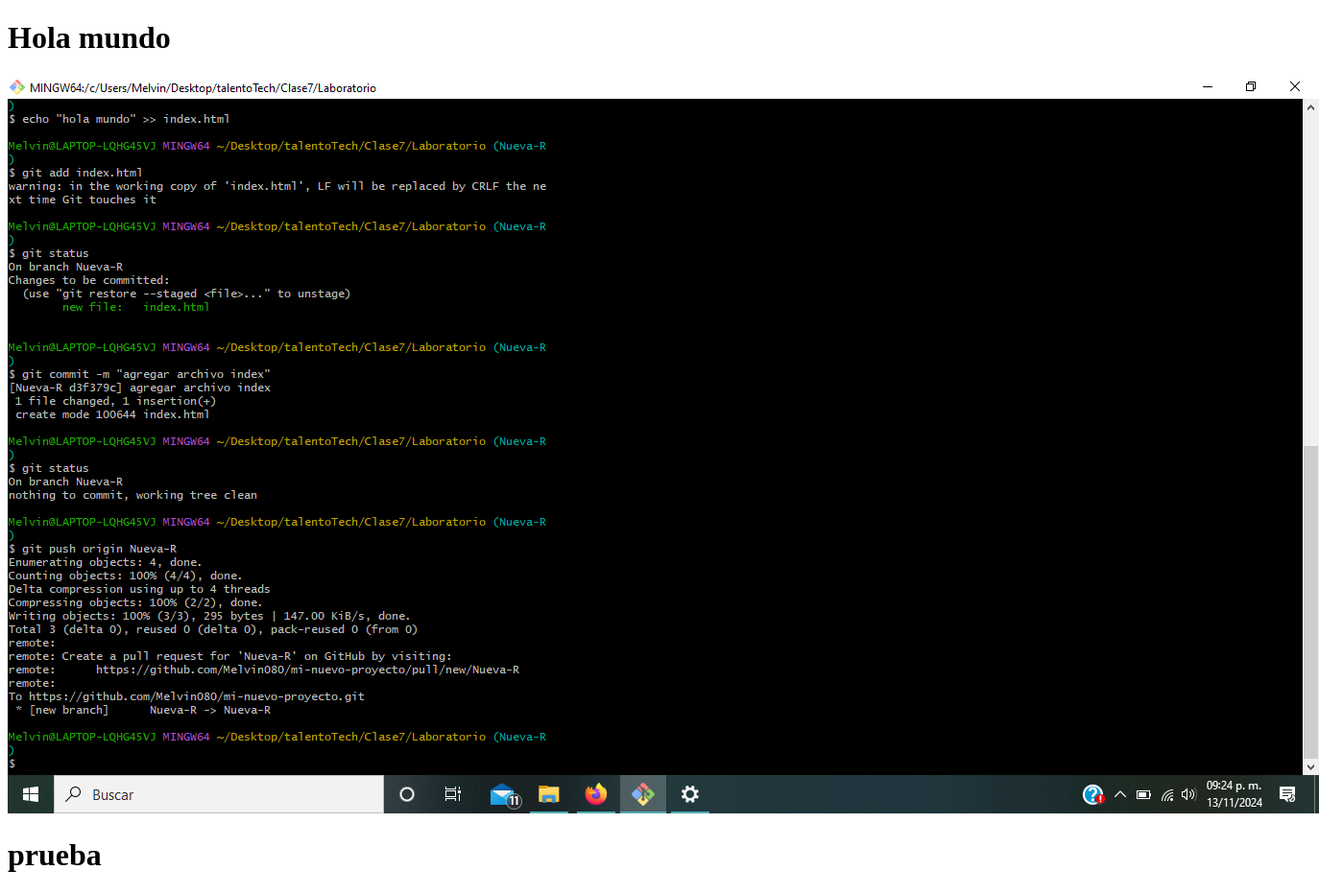
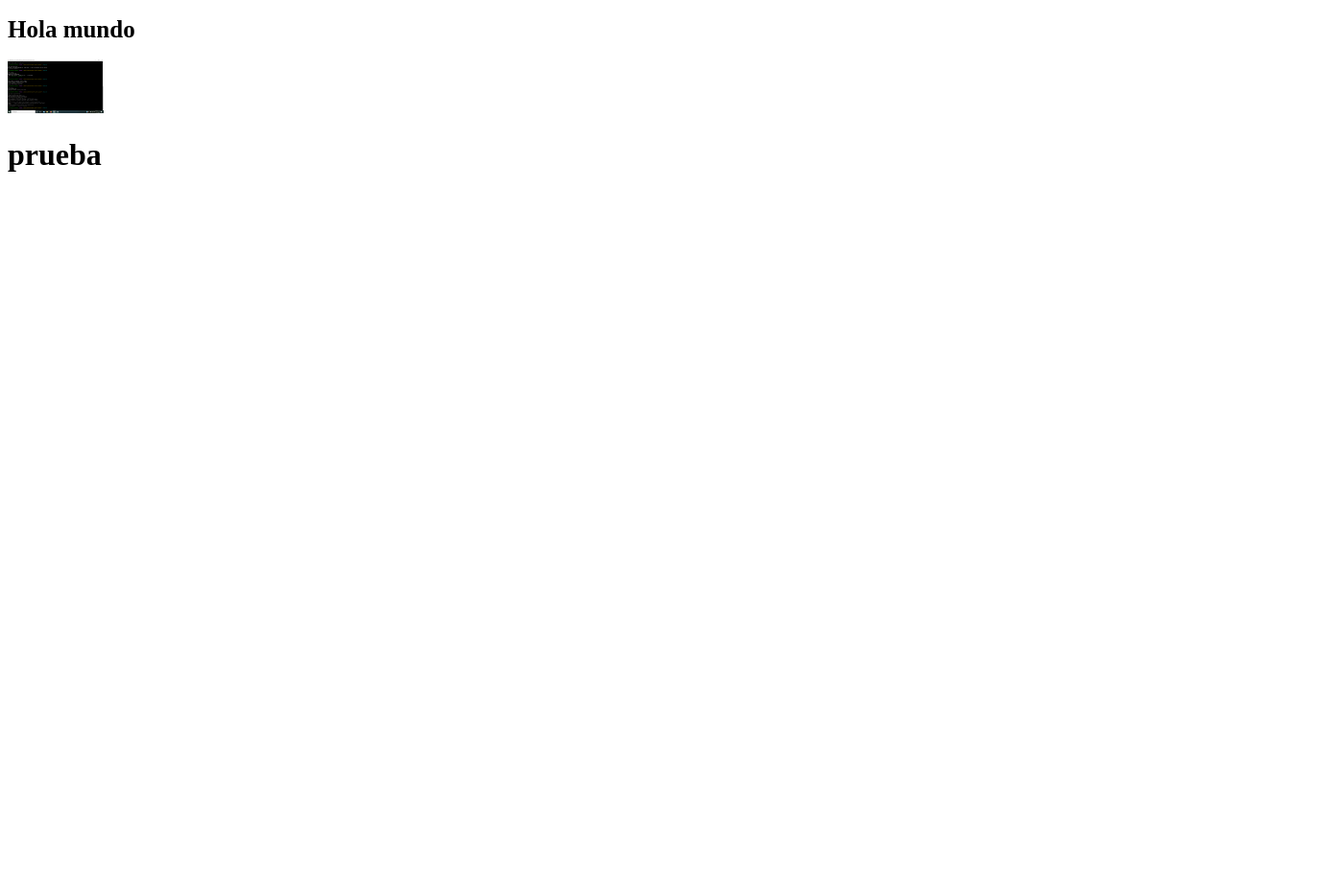
Before and after one commit to Melvin080/Laboratorio8, a plain HTML site: page index.html in a window 1280 px wide. Shown: the whole page at 96% size, 1374 px wide, since content can reach past the window. After the commit the page ends 800 px from the top, so only its background shows below. Drawn offline with Linux system fonts and the light colour scheme.

Commit message:
css al h1 e img

```diff
--- a/index.html
+++ b/index.html
@@ -6,8 +6,8 @@
     <title>Laboratorio 8</title>
 </head>
 <body>
-    <h1>Hola mundo</h1>
-    <img src="Screenshot 2024-11-13 212432.png">
+    <h1 style="color: blueviolet (20, 20, 97); font-size: 25px;">Hola mundo</h1>
+    <img src="Screenshot 2024-11-13 212432.png" style="width: 100px;">
     <h1>prueba</h1>
 </body>
 </html>
```
